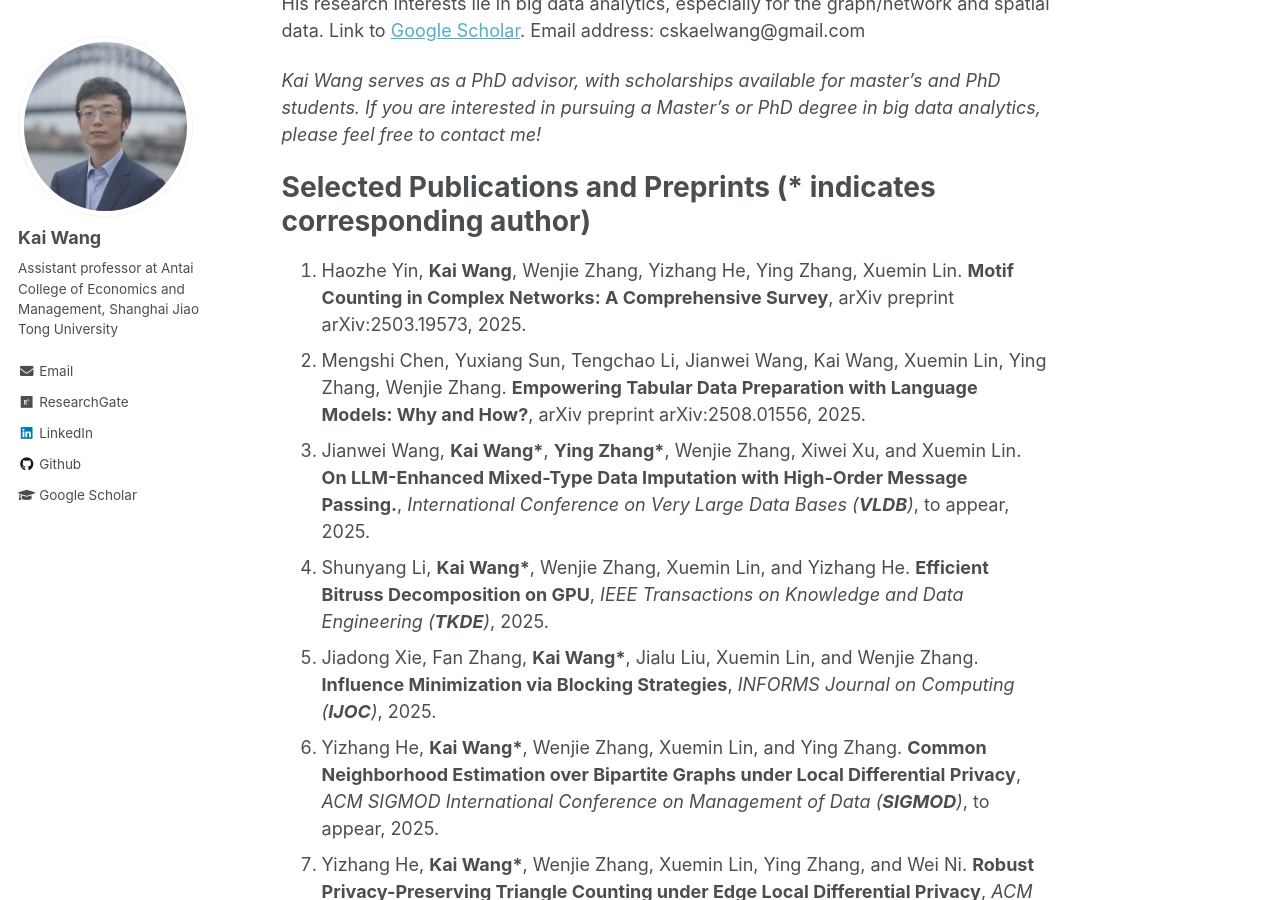
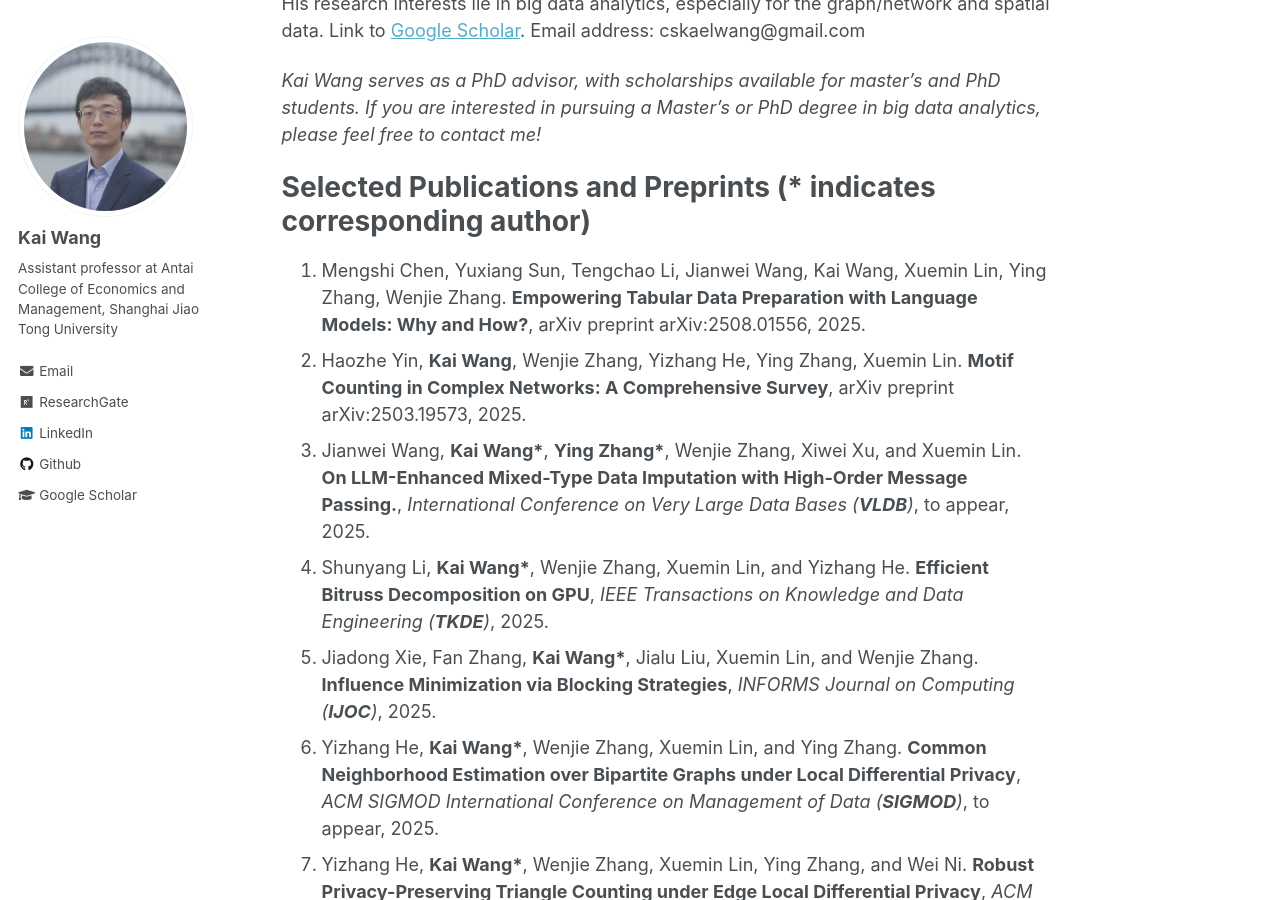
Before and after one commit to cs-kaiwang/cs-kaiwang.github.io, a Jekyll site: the page built from _pages/about.md, in a window 1280 px wide and 900 px high, scrolled down 356 px. Built offline with Jekyll 4.4.1, drawn with Linux system fonts in a browser that asks for light colours.

```diff
--- a/_pages/about.md
+++ b/_pages/about.md
@@ -18,8 +18,8 @@ His research interests lie in big data analytics, especially for the graph/netwo
 
 Selected Publications and Preprints (* indicates corresponding author)
 ======
-1. Haozhe Yin, **Kai Wang**, Wenjie Zhang, Yizhang He, Ying Zhang, Xuemin Lin. **Motif Counting in Complex Networks: A Comprehensive Survey**, arXiv preprint arXiv:2503.19573, 2025.
-2. Mengshi Chen, Yuxiang Sun, Tengchao Li, Jianwei Wang, Kai Wang, Xuemin Lin, Ying Zhang, Wenjie Zhang. **Empowering Tabular Data Preparation with Language Models: Why and How?**, 	arXiv preprint arXiv:2508.01556, 2025.
+1. Mengshi Chen, Yuxiang Sun, Tengchao Li, Jianwei Wang, Kai Wang, Xuemin Lin, Ying Zhang, Wenjie Zhang. **Empowering Tabular Data Preparation with Language Models: Why and How?**, 	arXiv preprint arXiv:2508.01556, 2025.
+2. Haozhe Yin, **Kai Wang**, Wenjie Zhang, Yizhang He, Ying Zhang, Xuemin Lin. **Motif Counting in Complex Networks: A Comprehensive Survey**, arXiv preprint arXiv:2503.19573, 2025.
 3. Jianwei Wang, **Kai Wang\***, **Ying Zhang\***, Wenjie Zhang, Xiwei Xu, and Xuemin Lin. **On LLM-Enhanced Mixed-Type Data Imputation with High-Order Message Passing.**, *International Conference on Very Large Data Bases (**VLDB**)*, to appear, 2025.
 4. Shunyang Li, **Kai Wang\***, Wenjie Zhang, Xuemin Lin, and Yizhang He. **Efficient Bitruss Decomposition on GPU**, *IEEE Transactions on Knowledge and Data Engineering (**TKDE**)*, 2025.
 5. Jiadong Xie, Fan Zhang, **Kai Wang\***, Jialu Liu, Xuemin Lin, and Wenjie Zhang. **Influence Minimization via Blocking Strategies**, *INFORMS Journal on Computing (**IJOC**)*, 2025.
```
